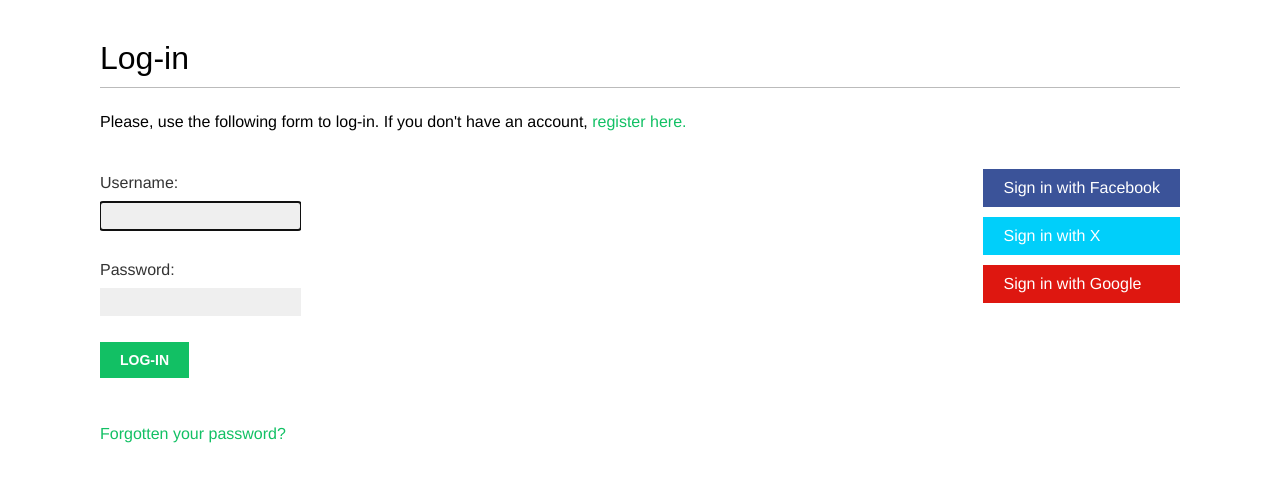
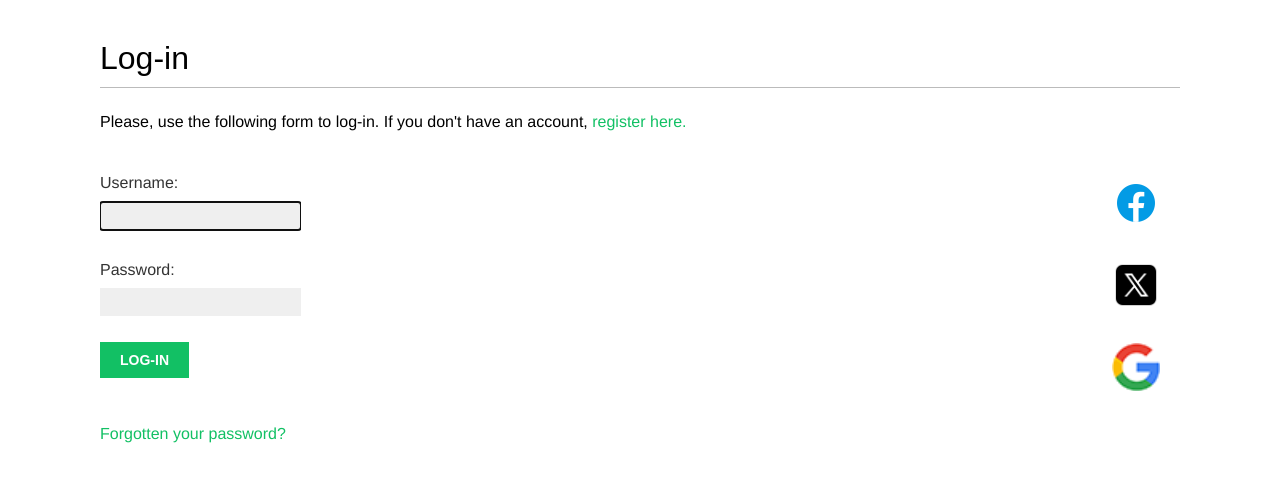
Before and after one commit to Josh510-salz/Newsexpress, a Django app: page /account/login/ in a window 1280 px wide. Shown: the part 47-529 px from the top of the page. Run offline with Django 4.2, Linux system fonts and the light colour scheme; parts of the project's set-up code (start-up, migrations or seed data) failed here and were passed over; some web fonts are replaced.

Commit message:
initial-commit

```diff
--- a/account/templates/registration/login.html
+++ b/account/templates/registration/login.html
@@ -31,13 +31,13 @@
 <div class="social">
     <ul>
         <li class="facebook">
-            <a href="{% url "social:begin" "facebook" %}">Sign in with Facebook</a>
+            <a href="{% url "social:begin" "facebook" %}"><img src="{% static 'icons8-facebook-48.png' %}"></a>
         </li>
         <li class="twitter">
-            <a href="{% url "social:begin" "twitter" %}">Sign in with X</a>
+            <a href="{% url "social:begin" "twitter" %}"><img src="{% static 'icons8-twitterx-50.png' %}" width="48px" height="48px"></a>
         </li>
         <li class="google">
-            <a href="{% url "social:begin" "google-oauth2" %}">Sign in with Google</a>
+            <a href="{% url "social:begin" "google-oauth2" %}"><img src="{% static 'icon-google.png' %}" width="48px" height="48px"></a>
         </li>
         {% comment %}<li class="facebook">
             <a href="{% url "social:begin" "linkedin-oauth2" %}">Sign in with LinkedIn</a>
--- a/static/css/base.css
+++ b/static/css/base.css
@@ -187,9 +187,9 @@ ul.messages li a.close {
     display:block;
     color:#fff;
 }
-.social li.facebook { background:#3b5399; }
-.social li.twitter { background:#00cffa; }
-.social li.google { background:#de1710; }
+.social li.facebook { background:#ffffff; }
+.social li.twitter { background:#ffffff; }
+.social li.google { background:#ffffff; }
 
 
 /* images */
```
Also changed, not shown: media/users/2024/03/26/icons8-twitterx-50.png (added), static/icon-google.png (added), static/icons8-facebook-144.png (added), static/icons8-facebook-48.png (added), static/icons8-facebook-96.png (added), static/icons8-twitterx-50.png (added).
